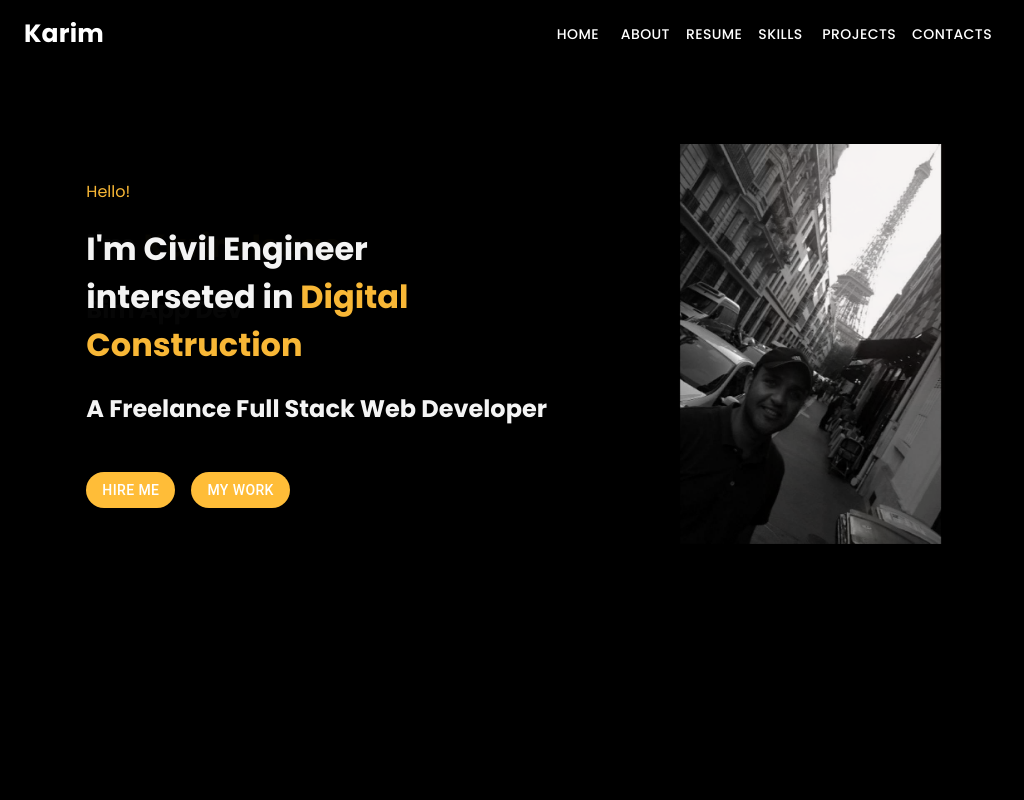
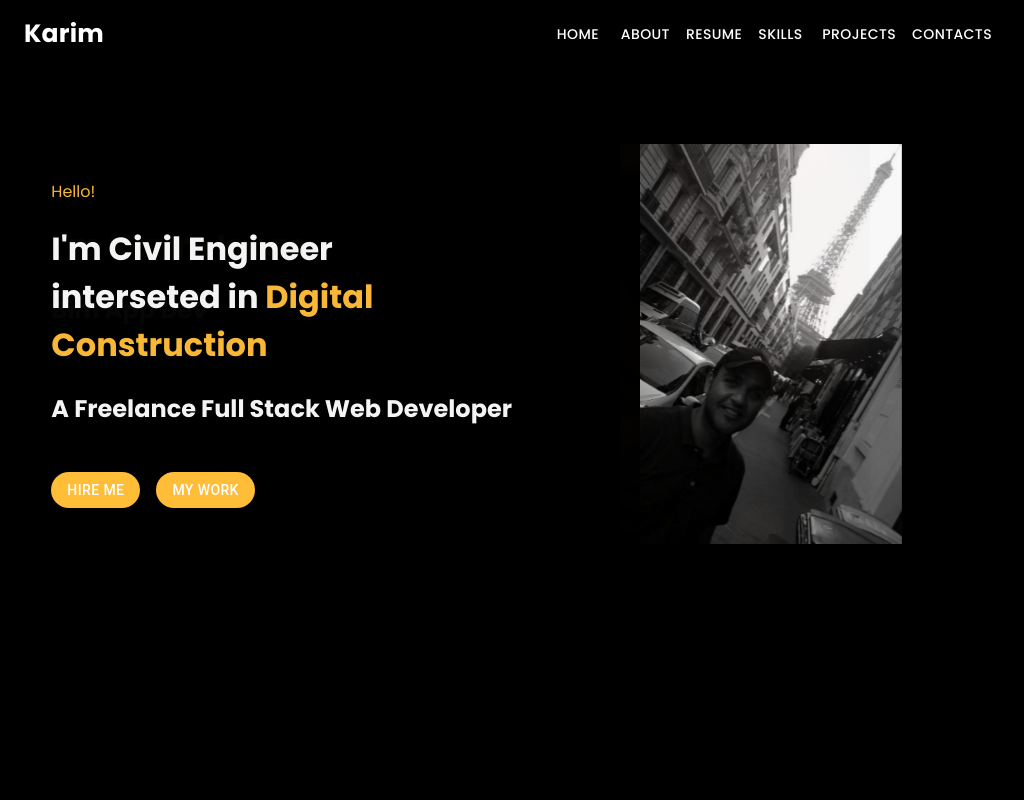
Before and after one commit to KIsaac85/kisaac85.github.io, a React (Vite) app: page / in a window 1024 px wide. Shown: the top 800 px of the page. Built offline with nearby package versions, Linux system fonts and the light colour scheme.

Commit message:
adjust style for all width. adjust navbar links to each section is required

```diff
--- a/src/css/Style Home.css
+++ b/src/css/Style Home.css
@@ -1,5 +1,5 @@
 
-@media (min-width: 801px) and (max-width:1200px){
+@media (min-width: 801px) and (max-width:1250px){
     #home-section{
         height: 400px;
         width: 100%;
@@ -15,15 +15,15 @@
     }
     #home-whiteImg-mob{
         width: auto;
-        left: 30%;
+        left: 25%;
         position: relative;
     }
 
     #home-yellowImg-mob{
         object-fit: cover;
         width: auto;
-        max-width: 180px;
-        right: 10%;
+        max-width: 250px;
+        right: 30%;
         position: relative;
     }
    .home-paragraph{
@@ -119,7 +119,7 @@
         position: relative;
     }
 }
-@media (min-width: 1200px) {
+@media (min-width: 1250px) {
     .home-paragraph{
         width: 450px;
     }
--- a/src/css/Style Skills.css
+++ b/src/css/Style Skills.css
@@ -4,7 +4,12 @@
         padding-top:  90rem;
     }
 }
+@media (min-width: 1200px) {
 
+    #skills-section{
+        padding-top:  20rem;
+    }
+}
 @media (min-width: 800px) {
     .Skills-image{
         width: 70%;
@@ -12,9 +17,7 @@
     #skills-section{
         display: flex;
         justify-content:space-around;
-
         height: 50rem;
-
     }
 }
 @media (max-width: 1200px) {
```
